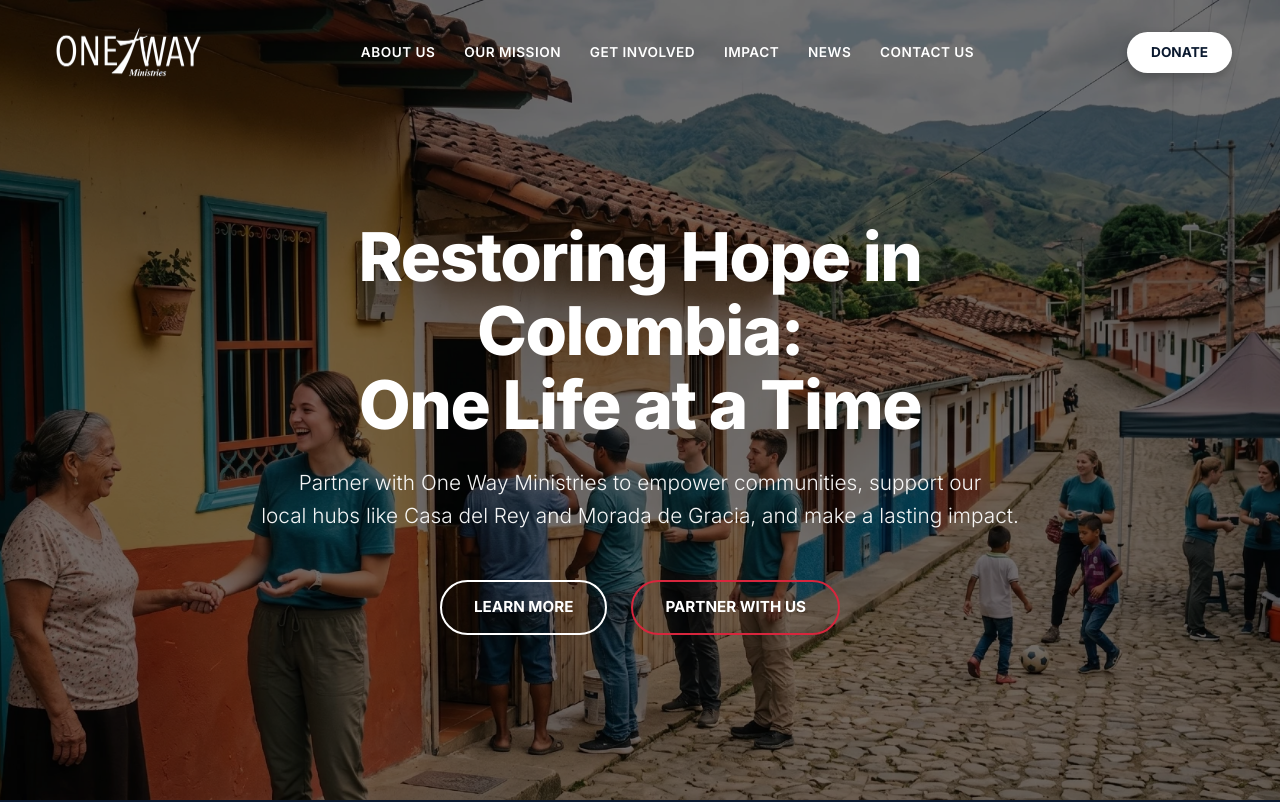
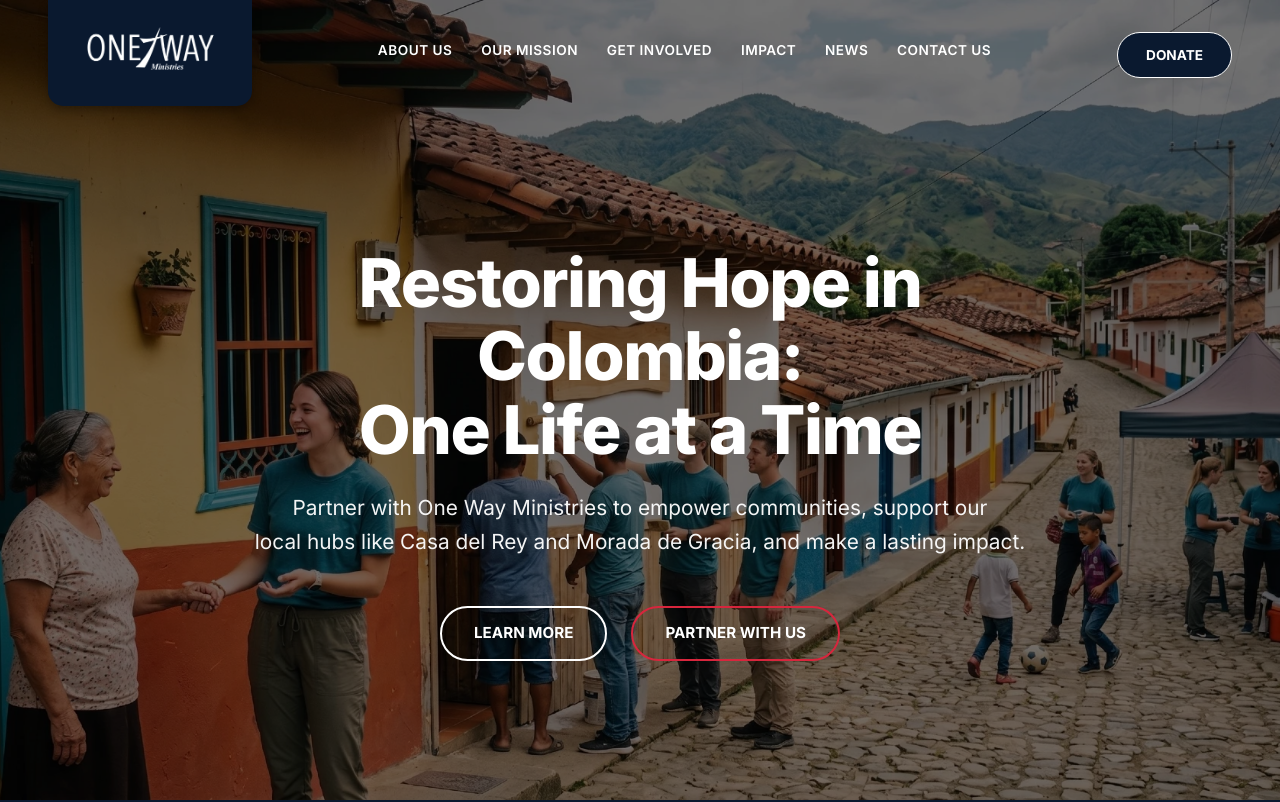
Before and after one commit to cgdiazv/oneway-ministries-site, a Next.js app: page / in a window 1280 px wide. Shown: the top 802 px of the page. Built offline with nearby package versions, Linux system fonts and the light colour scheme.

Commit message:
Update project files

```diff
--- a/app/globals.css
+++ b/app/globals.css
@@ -219,3 +219,14 @@ html {
     @apply font-sans;
   }
 }
+
+/* Professional Hover Effect for Donate Button */
+.donate-btn-hover {
+  transition: all 0.3s ease;
+}
+
+.donate-btn-hover:hover {
+  background-color: white !important;
+  color: #0A192F !important; /* Navy color */
+  box-shadow: 0 4px 15px rgba(255, 255, 255, 0.3);
+}
--- a/app/page.tsx
+++ b/app/page.tsx
@@ -3,7 +3,6 @@ import Image from "next/image";
 import { theme } from "@/styles/theme";
 
 export default function Home() {
-  // 1. Updated Menu List
   const menuItems = [
     { name: "About Us", link: "/about" },
     { name: "Our Mission", link: "/mission" },
@@ -17,18 +16,21 @@ export default function Home() {
     <div style={styles.heroSection}>
       <div style={styles.heroOverlay}></div>
 
-      {/* --- Updated Transparent Navbar --- */}
       <header style={styles.integratedNavbar}>
         <div style={styles.navContainer}>
+
+          {/* --- The Navy Logo Box --- */}
+          <div style={styles.logoBox}>
             <a href="/" style={styles.logoLink}>
               <Image
                 src="/logo.webp"
                 alt="One Way Ministries Logo"
-              width={160}
-              height={50}
+                width={140}
+                height={40}
                 priority
               />
             </a>
+          </div>
 
           <nav style={styles.navLinksGroup}>
             {menuItems.map((item) => (
@@ -38,11 +40,13 @@ export default function Home() {
             ))}
           </nav>
 
-          <a href="/donate" style={styles.donateAction}>Donate</a>
+          {/* --- Updated Navy Donate Button --- */}
+          <a href="/donate" className="donate-btn-hover" style={styles.donateAction}>
+            Donate
+          </a>
         </div>
       </header>
 
-      {/* --- Hero Content --- */}
       <div style={styles.container}>
         <h1 style={styles.headline}>
           Restoring Hope in Colombia:<br/>One Life at a Time
@@ -77,26 +81,33 @@ const styles = {
   },
   heroOverlay: {
     position: "absolute" as const,
-    top: 0,
-    left: 0,
-    width: "100%",
-    height: "100%",
-    backgroundColor: "rgba(0, 0, 0, 0.55)", // Balanced overlay
+    top: 0, left: 0, width: "100%", height: "100%",
+    backgroundColor: "rgba(0, 0, 0, 0.55)",
     zIndex: 1,
   },
   integratedNavbar: {
     position: "relative" as const,
     width: "100%",
     zIndex: 20,
-    padding: "1.5rem 0",
+    padding: 0, // Removed top padding so the logo box hits the edge
   },
   navContainer: {
-    maxWidth: "1400px", // Widened slightly to accommodate more links
+    maxWidth: "1400px",
     margin: "0 auto",
     display: "flex",
     justifyContent: "space-between",
     alignItems: "center",
     padding: "0 3rem",
+    alignItems: "flex-start", // Aligns logo box to the very top
+  },
+  logoBox: {
+    backgroundColor: theme.colors.primary,
+    padding: "1.5rem 2rem 2rem 2rem", // Padding inside the navy box
+    borderRadius: "0 0 15px 15px", // Rounded bottom only
+    boxShadow: "0 4px 10px rgba(0,0,0,0.3)",
+    display: "flex",
+    alignItems: "center",
+    justifyContent: "center",
   },
   logoLink: {
     display: "flex",
@@ -105,7 +116,8 @@ const styles = {
   },
   navLinksGroup: {
     display: "flex",
-    gap: "1.8rem", // Tightened slightly to fit all 6 items
+    gap: "1.8rem",
+    paddingTop: "2.5rem", // Keeps links centered relative to the tall logo box
   },
   navLink: {
     color: theme.colors.text.inverse,
@@ -114,18 +126,18 @@ const styles = {
     fontSize: "0.85rem",
     textTransform: "uppercase" as const,
     letterSpacing: "0.5px",
-    transition: "opacity 0.2s",
   },
   donateAction: {
-    backgroundColor: theme.colors.text.inverse,
-    color: theme.colors.primary,
-    padding: "10px 24px",
+    backgroundColor: theme.colors.primary, // Changed to Navy
+    color: theme.colors.text.inverse,      // White text
+    padding: "12px 28px",
     borderRadius: "25px",
     textDecoration: "none",
     fontWeight: "bold",
     fontSize: "0.85rem",
     textTransform: "uppercase" as const,
-    boxShadow: "0 4px 10px rgba(0,0,0,0.2)",
+    marginTop: "2rem", // Aligns button vertically
+    border: `1px solid ${theme.colors.text.inverse}`, // Optional subtle border
   },
   container: {
     maxWidth: "950px",
@@ -137,7 +149,6 @@ const styles = {
     flexDirection: "column" as const,
     alignItems: "center",
     justifyContent: "center",
-    marginTop: "-50px", // Optical centering
   },
   headline: {
     color: theme.colors.text.inverse,
@@ -154,13 +165,8 @@ const styles = {
     marginBottom: "3rem",
     maxWidth: "780px",
     opacity: 0.95,
-    fontWeight: 300,
   },
-  buttonGroup: {
-    display: "flex",
-    gap: "1.5rem",
-    justifyContent: "center",
-  },
+  buttonGroup: { display: "flex", gap: "1.5rem", justifyContent: "center" },
   primaryOutlineButton: {
     color: theme.colors.text.inverse,
     border: `2px solid ${theme.colors.text.inverse}`,
```
Lines whose indentation alone changed are shown as unchanged.
